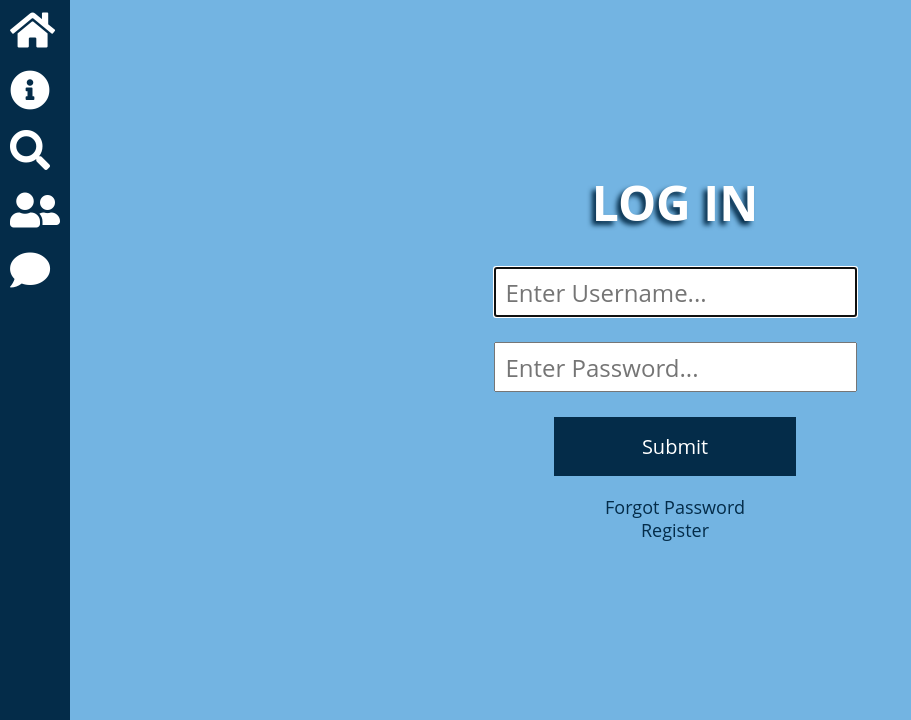
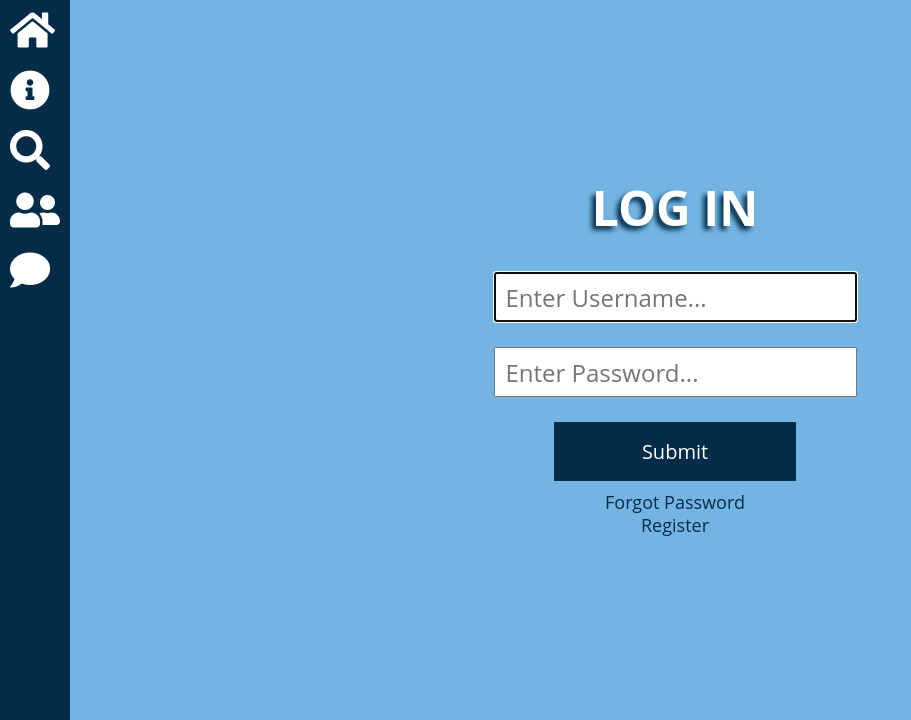
Before and after one commit to akh4rf/cs-4750-project-php, a PHP site: page /login in a window 1280 px wide. Shown: the part 80-800 px from the top of the page, without its empty margins (0-911 px from the left). Run offline with PHP 8.4, Linux system fonts and the light colour scheme.

Commit message:
login styling

```diff
--- a/login.php
+++ b/login.php
@@ -27,8 +27,8 @@
       <input type="text" name="username" id="username" autofocus placeholder="Enter Username...">
       <input type="password" name="password" id="password" placeholder="Enter Password...">
       <button type="submit">Submit</button>
-      <?php if (isset($error_msg)){echo "<p>".$error_msg."</p>";}?>
-      <a style="margin-top: 20px;" href="">Forgot Password</a>
+      <?php if (isset($error_msg)){echo "<p style='color:red;margin-top: 10px'>".$error_msg."</p>";}?>
+      <a style="margin-top: 10px;" href="">Forgot Password</a>
       <a href=<?php echo transformPath('/register') ?>>Register</a>
     </form>
   </div>
```
